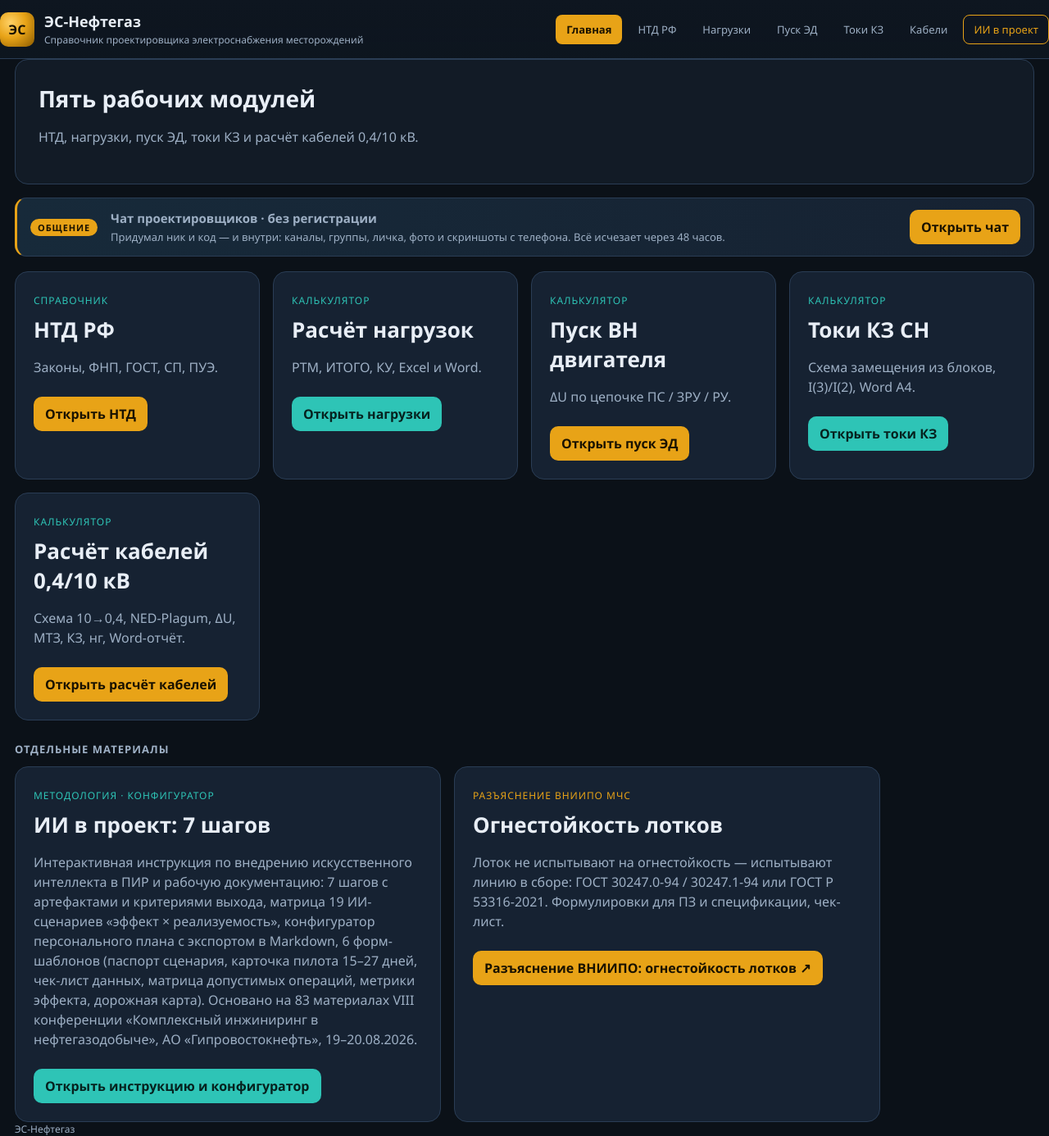
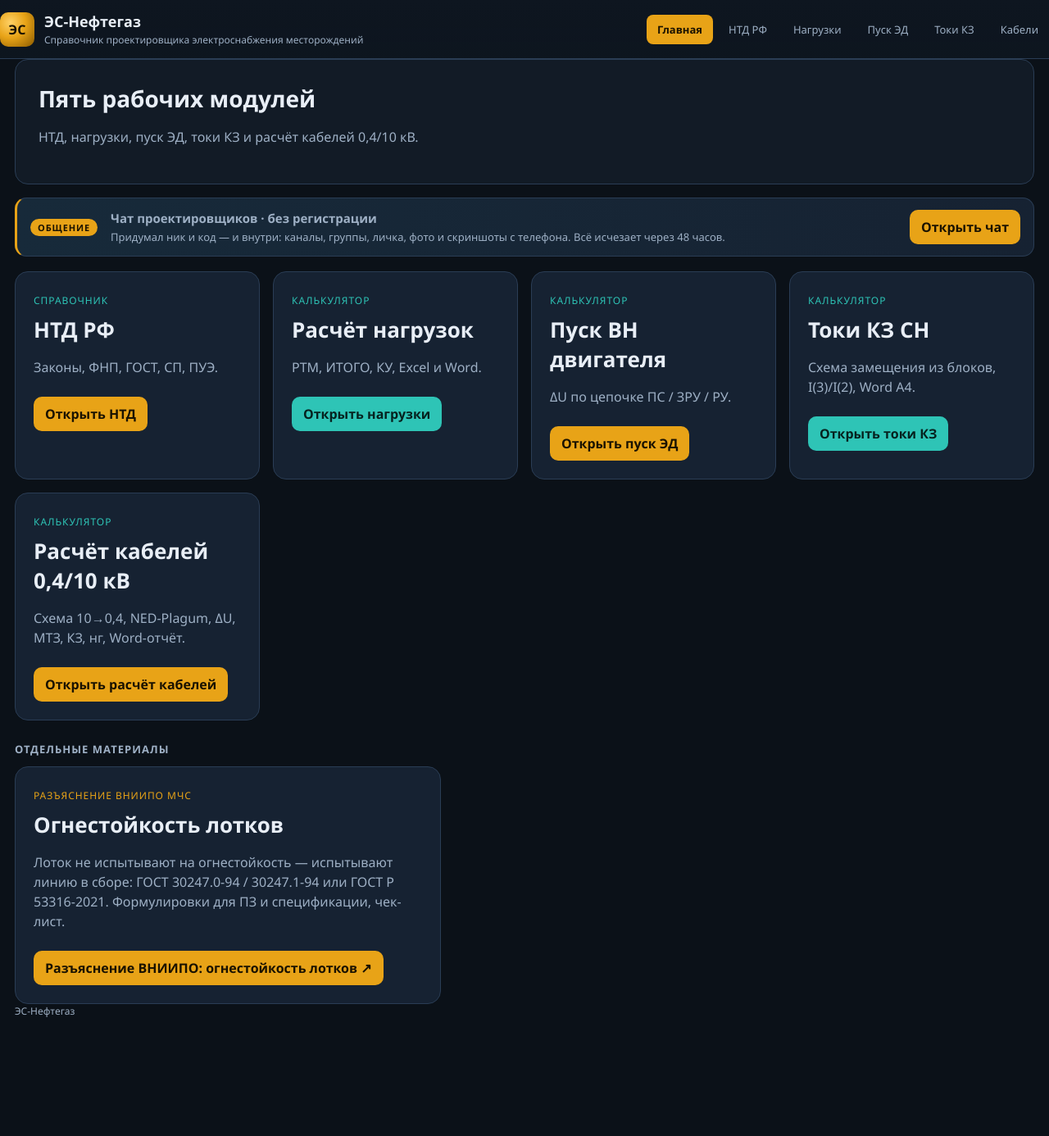
Before and after one commit to Pafnusha/ntd-neftegaz-electro, a plain HTML site: page index.html in a window 1280 px wide. Shown: the whole page at 82% size. After the commit the page ends 1242 px from the top, so only its background shows below. Drawn offline with Linux system fonts and the light colour scheme.

Commit message:
Убрать «ИИ в проект» с главной: пункт меню и карточка

```diff
--- a/index.html
+++ b/index.html
@@ -23,7 +23,6 @@
         <a class="navlink" href="start.html">Пуск ЭД</a>
         <a class="navlink" href="sc.html">Токи КЗ</a>
         <a class="navlink" href="ii-v-proekt/raschet-kabelej/">Кабели</a>
-        <a class="navlink accent-link" href="ii-v-proekt/index.html">ИИ в проект</a>
       </nav>
     </div>
   </header>
@@ -47,7 +46,6 @@
     </div>
     <p class="choice-sep">Отдельные материалы</p>
     <div class="choice-grid single">
-      <a class="choice choice-alt" href="ii-v-proekt/index.html"><span class="choice-kicker">Методология · конфигуратор</span><h3>ИИ в проект: 7 шагов</h3><p>Интерактивная инструкция по внедрению искусственного интеллекта в ПИР и рабочую документацию: 7 шагов с артефактами и критериями выхода, матрица 19 ИИ-сценариев «эффект × реализуемость», конфигуратор персонального плана с экспортом в Markdown, 6 форм-шаблонов (паспорт сценария, карточка пилота 15–27 дней, чек-лист данных, матрица допустимых операций, метрики эффекта, дорожная карта). Основано на 83 материалах VIII конференции «Комплексный инжиниринг в нефтегазодобыче», АО «Гипровостокнефть», 19–20.08.2026.</p><span class="choice-btn">Открыть инструкцию и конфигуратор</span></a>
       <a class="choice choice-ext" href="https://pafnusha.github.io/vniipo-cable-trays-fire-rating/" target="_blank" rel="noopener"><span class="choice-kicker">Разъяснение ВНИИПО МЧС</span><h3>Огнестойкость лотков</h3><p>Лоток не испытывают на огнестойкость — испытывают линию в сборе: ГОСТ 30247.0-94 / 30247.1-94 или ГОСТ Р 53316-2021. Формулировки для ПЗ и спецификации, чек-лист.</p><span class="choice-btn">Разъяснение ВНИИПО: огнестойкость лотков</span></a>
     </div>
   </main>
```
